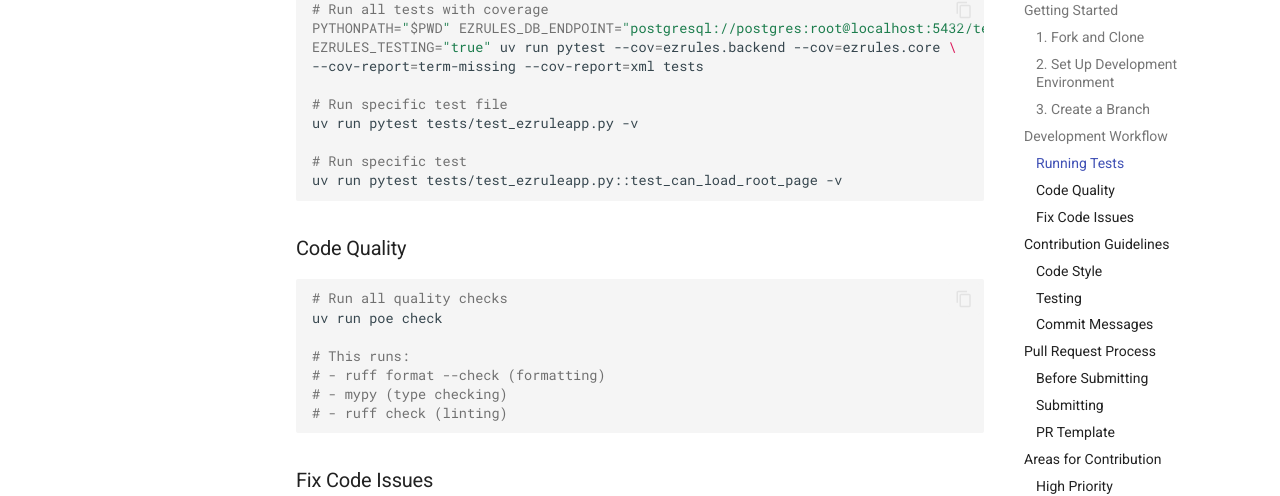
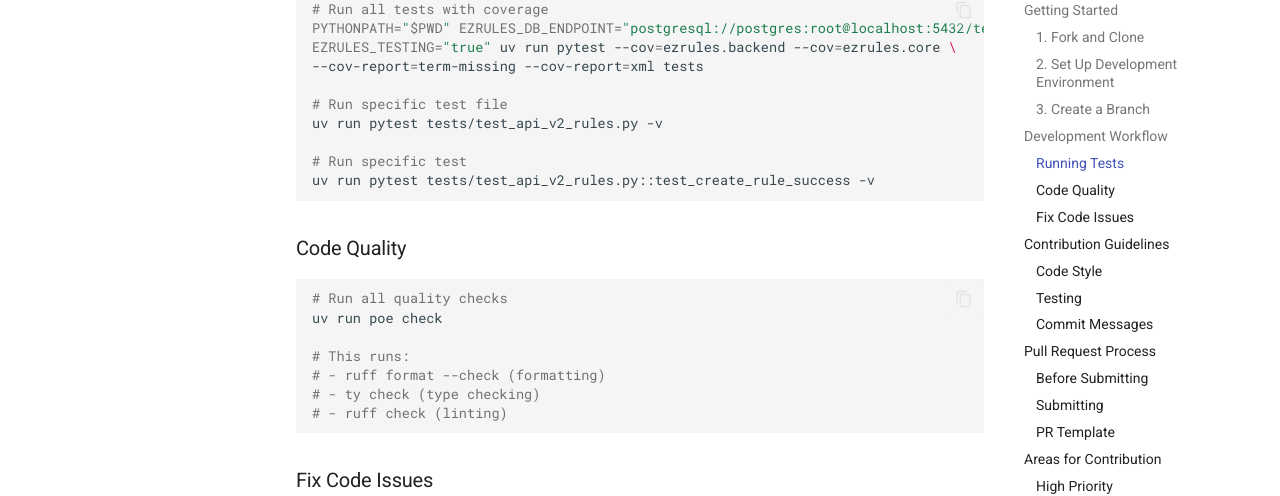
Before and after one commit to sofeikov/ezrules, an MkDocs documentation site: the page built from docs/contributing.md, in a window 1280 px wide and 900 px high, scrolled down 948 px. Shown: the part 146-642 px from the top of the window. Built offline with MkDocs 1.6.1 and Material for MkDocs 9.7.7, drawn with Linux system fonts in a browser that asks for light colours; comment, search, counter and statistics services are not loaded.

Commit message:
Fix final doc checks

````diff
--- a/docs/contributing.md
+++ b/docs/contributing.md
@@ -49,10 +49,10 @@ EZRULES_TESTING="true" uv run pytest --cov=ezrules.backend --cov=ezrules.core \
 --cov-report=term-missing --cov-report=xml tests
 
 # Run specific test file
-uv run pytest tests/test_ezruleapp.py -v
+uv run pytest tests/test_api_v2_rules.py -v
 
 # Run specific test
-uv run pytest tests/test_ezruleapp.py::test_can_load_root_page -v
+uv run pytest tests/test_api_v2_rules.py::test_create_rule_success -v
 ```
 
 ### Code Quality
@@ -63,7 +63,7 @@ uv run poe check
 
 # This runs:
 # - ruff format --check (formatting)
-# - mypy (type checking)
+# - ty check (type checking)
 # - ruff check (linting)
 ```
 
````
Also changed, not shown: docs/getting-started/quickstart.md (+1 -1 lines), docs/index.md (+2 -2 lines), docs/user-guide/labels-and-lists.md (+1 -1 lines).
